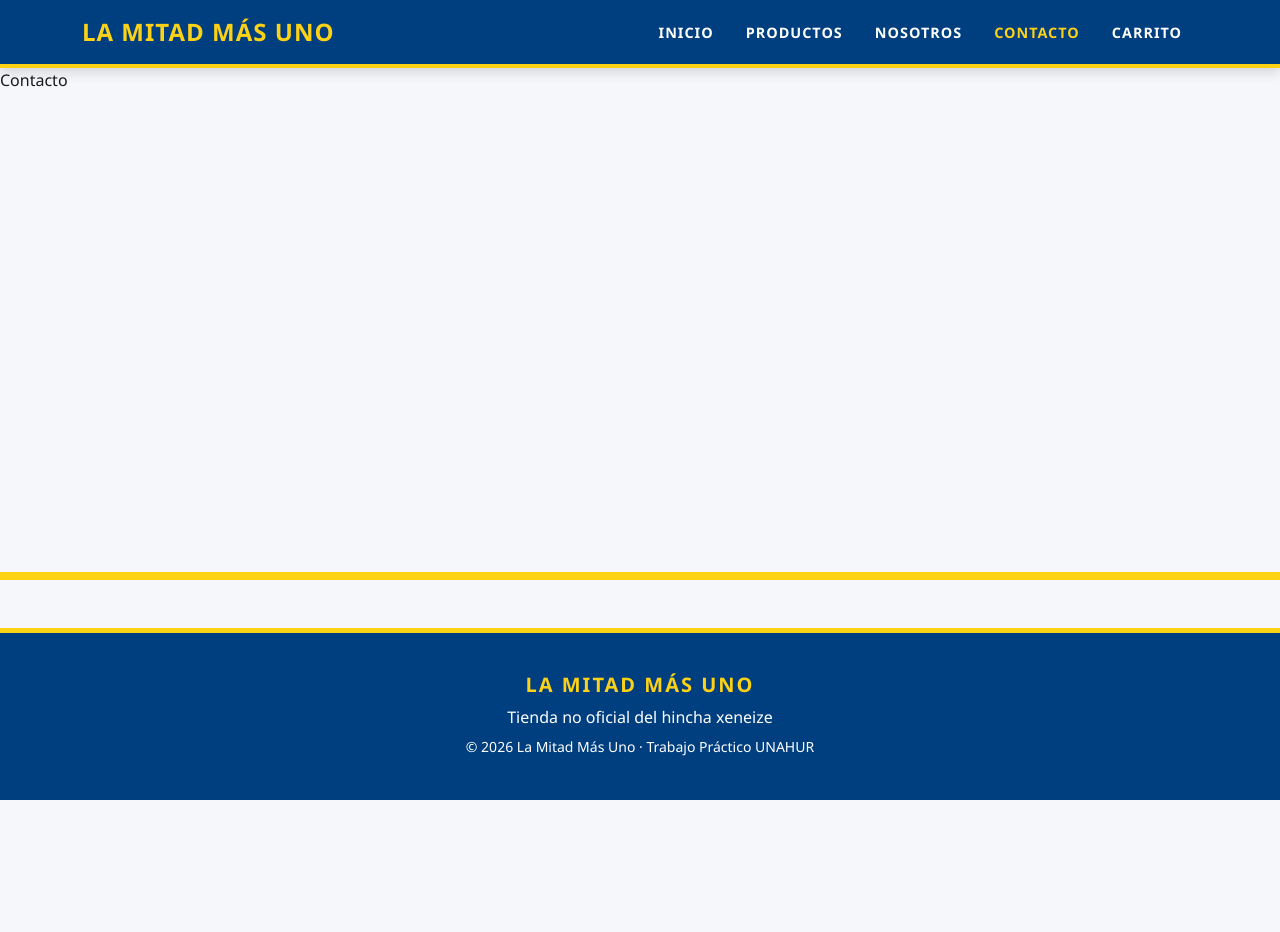
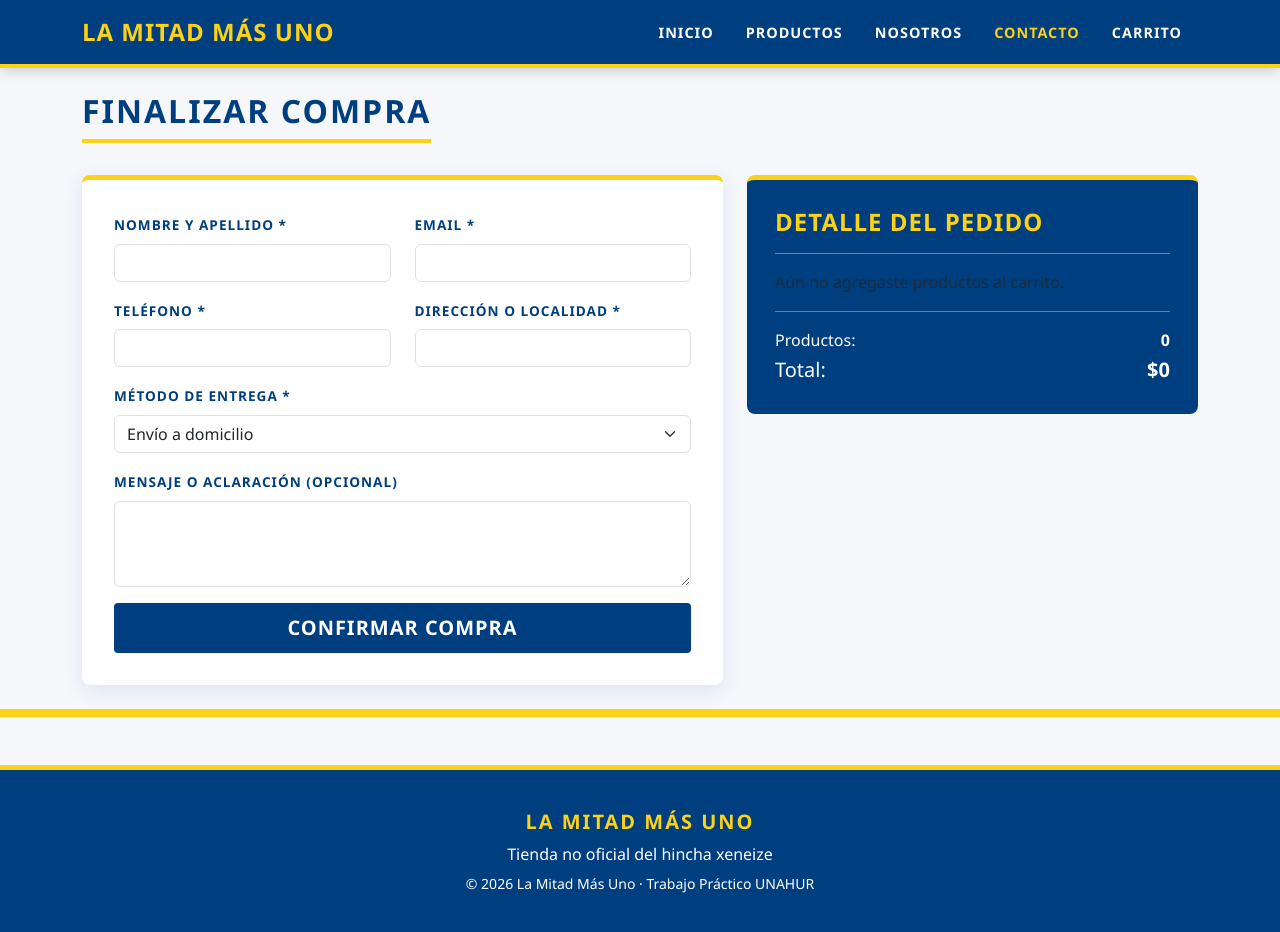
Before and after one commit to CristRamirez/tienda-parcial-ciu, a React (Vite) app: page /contacto in a window 1280 px wide. Shown: the top 932 px of the page. Before the commit the page ends 800 px from the top, so only its background shows below. Built offline with nearby package versions, Linux system fonts and the light colour scheme.

Commit message:
feat(form): formulario controlado con validaciones y onSubmit

```diff
--- a/src/App.jsx
+++ b/src/App.jsx
@@ -6,6 +6,7 @@ import Inicio from './pages/Inicio.jsx';
 import Nosotros from './pages/Nosotros.jsx';
 import DetalleProducto from './pages/DetalleProducto.jsx';
 import Carrito from './pages/Carrito.jsx';
+import Contacto from './pages/Contacto.jsx';
 
 export default function App() {
   return (
@@ -17,7 +18,7 @@ export default function App() {
           <Route path="/productos" element={<Productos />} />
           <Route path="/producto/:id" element={<DetalleProducto />} />
           <Route path="/carrito" element={<Carrito />} />
-          <Route path="/contacto" element={<div>Contacto</div>} />
+          <Route path="/contacto" element={<Contacto />} />
           <Route path="/nosotros" element={<Nosotros />} />
           <Route path="*" element={<Inicio />} />
         </Routes>
--- /dev/null
+++ b/src/components/FormularioCompra.jsx
@@ -0,0 +1,150 @@
+import { useState } from 'react';
+import { Form, Button, Alert, Row, Col } from 'react-bootstrap';
+import { useCarrito } from '../context/CarritoContext.jsx';
+
+const valoresIniciales = {
+  nombre: '',
+  email: '',
+  telefono: '',
+  direccion: '',
+  entrega: 'envio',
+  mensaje: ''
+};
+
+export default function FormularioCompra({ onConfirmar }) {
+  const { items, total, vaciar } = useCarrito();
+  const [datos, setDatos] = useState(valoresIniciales);
+  const [errores, setErrores] = useState({});
+  const [enviado, setEnviado] = useState(false);
+
+  const handleChange = (e) => {
+    const { name, value } = e.target;
+    setDatos(prev => ({ ...prev, [name]: value }));
+    setErrores(prev => ({ ...prev, [name]: '' }));
+  };
+
+  const validar = () => {
+    const errs = {};
+    if (!datos.nombre.trim()) errs.nombre = 'El nombre es obligatorio.';
+    if (!datos.email.trim()) errs.email = 'El email es obligatorio.';
+    else if (!/^[^\s@]+@[^\s@]+\.[^\s@]+$/.test(datos.email)) errs.email = 'Email inválido.';
+    if (!datos.telefono.trim()) errs.telefono = 'El teléfono es obligatorio.';
+    else if (!/^\d{6,}$/.test(datos.telefono.replace(/\s|-/g, ''))) errs.telefono = 'Teléfono inválido.';
+    if (!datos.direccion.trim()) errs.direccion = 'La dirección o localidad es obligatoria.';
+    if (items.length === 0) errs.carrito = 'El carrito está vacío. Agregá productos antes de confirmar.';
+    return errs;
+  };
+
+  const handleSubmit = (e) => {
+    e.preventDefault();
+    const errs = validar();
+    if (Object.keys(errs).length > 0) {
+      setErrores(errs);
+      return;
+    }
+    setEnviado(true);
+    if (onConfirmar) onConfirmar({ datos, items, total });
+    setDatos(valoresIniciales);
+    vaciar();
+  };
+
+  if (enviado) {
+    return (
+      <Alert variant="success" className="form-tienda">
+        <Alert.Heading>¡Compra confirmada!</Alert.Heading>
+        <p>Gracias por tu compra. Te enviaremos un email con los detalles del pedido y la entrega.</p>
+        <Button className="btn-principal" onClick={() => setEnviado(false)}>
+          Hacer otra compra
+        </Button>
+      </Alert>
+    );
+  }
+
+  return (
+    <Form onSubmit={handleSubmit} className="form-tienda" noValidate>
+      {errores.carrito && <Alert variant="warning">{errores.carrito}</Alert>}
+
+      <Row>
+        <Col md={6}>
+          <Form.Group className="mb-3">
+            <Form.Label>Nombre y apellido *</Form.Label>
+            <Form.Control
+              type="text"
+              name="nombre"
+              value={datos.nombre}
+              onChange={handleChange}
+              isInvalid={!!errores.nombre}
+            />
+            <Form.Control.Feedback type="invalid">{errores.nombre}</Form.Control.Feedback>
+          </Form.Group>
+        </Col>
+        <Col md={6}>
+          <Form.Group className="mb-3">
+            <Form.Label>Email *</Form.Label>
+            <Form.Control
+              type="email"
+              name="email"
+              value={datos.email}
+              onChange={handleChange}
+              isInvalid={!!errores.email}
+            />
+            <Form.Control.Feedback type="invalid">{errores.email}</Form.Control.Feedback>
+          </Form.Group>
+        </Col>
+      </Row>
+
+      <Row>
+        <Col md={6}>
+          <Form.Group className="mb-3">
+            <Form.Label>Teléfono *</Form.Label>
+            <Form.Control
+              type="tel"
+              name="telefono"
+              value={datos.telefono}
+              onChange={handleChange}
+              isInvalid={!!errores.telefono}
+            />
+            <Form.Control.Feedback type="invalid">{errores.telefono}</Form.Control.Feedback>
+          </Form.Group>
+        </Col>
+        <Col md={6}>
+          <Form.Group className="mb-3">
+            <Form.Label>Dirección o localidad *</Form.Label>
+            <Form.Control
+              type="text"
+              name="direccion"
+              value={datos.direccion}
+              onChange={handleChange}
+              isInvalid={!!errores.direccion}
+            />
+            <Form.Control.Feedback type="invalid">{errores.direccion}</Form.Control.Feedback>
+          </Form.Group>
+        </Col>
+      </Row>
+
+      <Form.Group className="mb-3">
+        <Form.Label>Método de entrega *</Form.Label>
+        <Form.Select name="entrega" value={datos.entrega} onChange={handleChange}>
+          <option value="envio">Envío a domicilio</option>
+          <option value="retiro">Retiro en local</option>
+          <option value="punto">Punto de entrega</option>
+        </Form.Select>
+      </Form.Group>
+
+      <Form.Group className="mb-3">
+        <Form.Label>Mensaje o aclaración (opcional)</Form.Label>
+        <Form.Control
+          as="textarea"
+          rows={3}
+          name="mensaje"
+          value={datos.mensaje}
+          onChange={handleChange}
+        />
+      </Form.Group>
+
+      <Button type="submit" className="btn-principal w-100" size="lg">
+        Confirmar compra
+      </Button>
+    </Form>
+  );
+}
--- /dev/null
+++ b/src/pages/Contacto.jsx
@@ -0,0 +1,41 @@
+import { Container, Row, Col } from 'react-bootstrap';
+import FormularioCompra from '../components/FormularioCompra.jsx';
+import { useCarrito } from '../context/CarritoContext.jsx';
+
+export default function Contacto() {
+  const { items, total, cantidadTotal } = useCarrito();
+
+  return (
+    <Container className="py-4">
+      <h2 className="titulo-seccion">Finalizar compra</h2>
+      <Row className="g-4">
+        <Col lg={7}>
+          <FormularioCompra />
+        </Col>
+        <Col lg={5}>
+          <div className="resumen-carrito">
+            <h4>Detalle del pedido</h4>
+            <hr />
+            {items.length === 0
+              ? <p className="text-muted">Aún no agregaste productos al carrito.</p>
+              : items.map(i => (
+                  <div key={i.id} className="d-flex justify-content-between mb-2">
+                    <span>{i.nombre} × {i.cantidad}</span>
+                    <strong>${(i.precio * i.cantidad).toLocaleString('es-AR')}</strong>
+                  </div>
+                ))
+            }
+            <hr />
+            <div className="d-flex justify-content-between">
+              <span>Productos:</span><strong>{cantidadTotal}</strong>
+            </div>
+            <div className="d-flex justify-content-between fs-5">
+              <span>Total:</span>
+              <strong>${total.toLocaleString('es-AR')}</strong>
+            </div>
+          </div>
+        </Col>
+      </Row>
+    </Container>
+  );
+}
```
